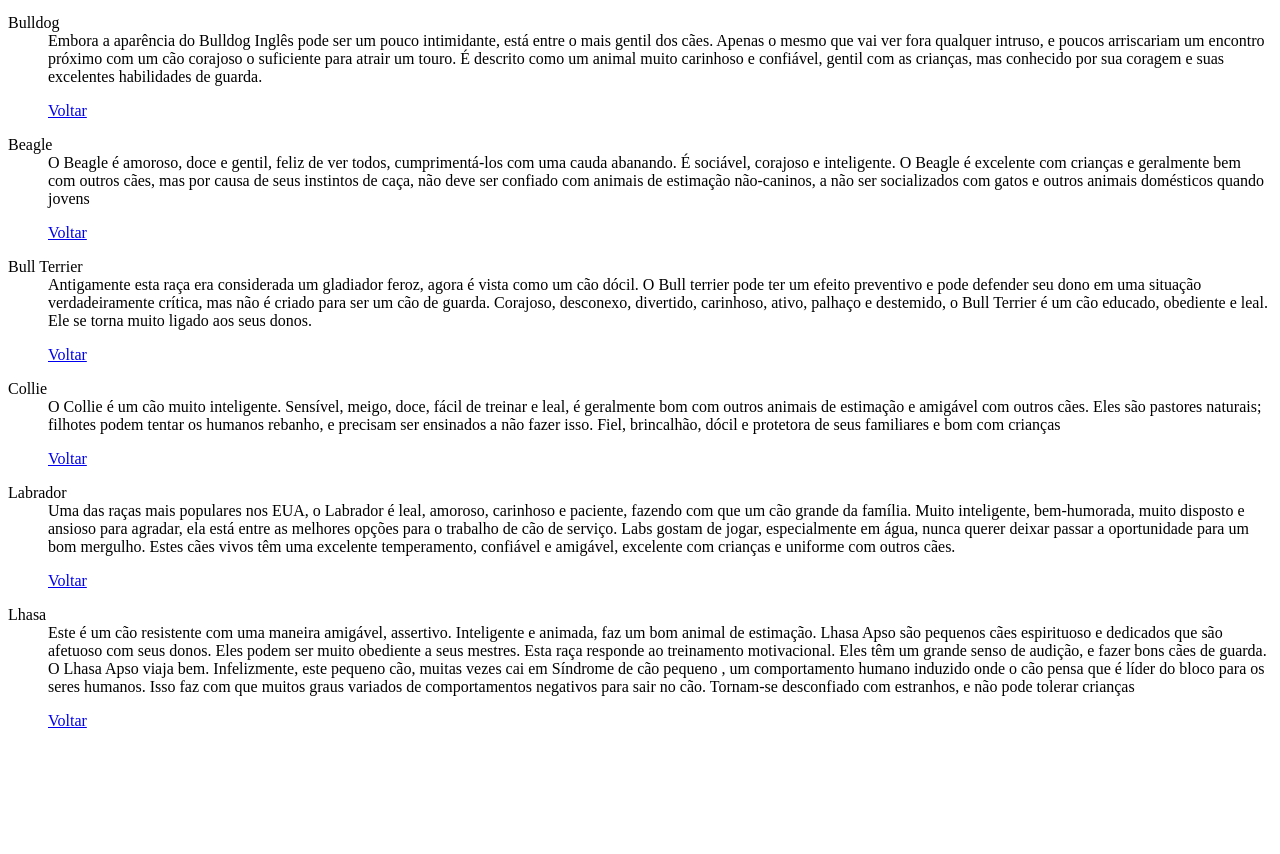
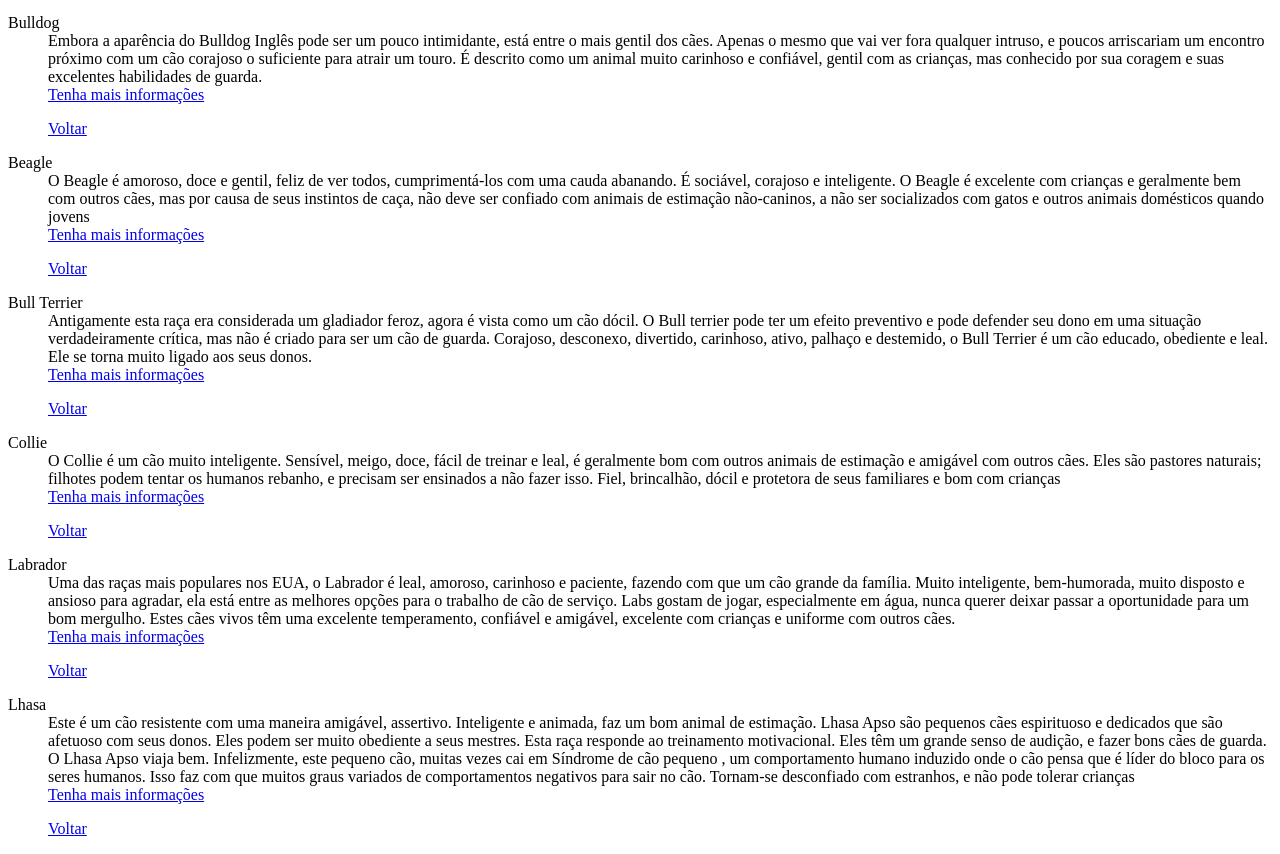
Before and after one commit to anacarolinaluizsantos/html5css3Livrocap02, a plain HTML site: page curiosidades.html in a window 1280 px wide. Shown: the part 786-1640 px from the top of the page. Before the commit the page ends 1532 px from the top, so only its background shows below. Drawn offline with Linux system fonts and the light colour scheme.

Commit message:
Links para páginas

```diff
--- a/curiosidades.html
+++ b/curiosidades.html
@@ -60,6 +60,7 @@
             corajoso o suficiente para atrair um touro. É descrito como um animal muito carinhoso e confiável, gentil
             com as crianças, mas conhecido por sua coragem e suas excelentes habilidades de guarda.
             <br>
+            <a href="https://pt.wikipedia.org/wiki/Bulldog" target="_blank">Tenha mais informações</a>
             <p><a href="#top">Voltar</a></p>
         </dd>
 
@@ -72,6 +73,7 @@
             seus instintos de caça, não deve ser confiado com animais de estimação não-caninos, a não ser socializados
             com gatos e outros animais domésticos quando jovens
             <br>
+            <a href="https://pt.wikipedia.org/wiki/Beagle" target="_blank">Tenha mais informações</a>
             <p><a href="#top">Voltar</a></p>
         </dd>
 
@@ -83,6 +85,7 @@
             criado para ser um cão de guarda. Corajoso, desconexo, divertido, carinhoso, ativo, palhaço e destemido, o
             Bull Terrier é um cão educado, obediente e leal. Ele se torna muito ligado aos seus donos.
             <br>
+            <a href="https://pt.wikipedia.org/wiki/Bull_Terrier" target="_blank">Tenha mais informações</a>
             <p><a href="#top">Voltar</a></p>
         </dd>
 
@@ -93,6 +96,7 @@
             humanos rebanho, e precisam ser ensinados a não fazer isso. Fiel, brincalhão, dócil e protetora de seus
             familiares e bom com crianças
             <br>
+            <a href="https://pt.wikipedia.org/wiki/Border_Collie" target="_blank">Tenha mais informações</a>
             <p><a href="#top">Voltar</a></p>
         </dd>
 
@@ -106,6 +110,7 @@
             nunca querer deixar passar a oportunidade para um bom mergulho. Estes cães vivos têm uma excelente
             temperamento, confiável e amigável, excelente com crianças e uniforme com outros cães.
             <br>
+            <a href="https://pt.wikipedia.org/wiki/Labrador_retriever" target="_blank">Tenha mais informações</a>
             <p><a href="#top">Voltar</a></p>
         </dd>
 
@@ -120,6 +125,7 @@
             bloco para os seres humanos. Isso faz com que muitos graus variados de comportamentos negativos para sair no
             cão. Tornam-se desconfiado com estranhos, e não pode tolerar crianças
             <br>
+            <a href="https://pt.wikipedia.org/wiki/Lhasa_apso" target="_blank">Tenha mais informações</a>
             <p><a href="#top">Voltar</a></p>
         </dd>
 
```
